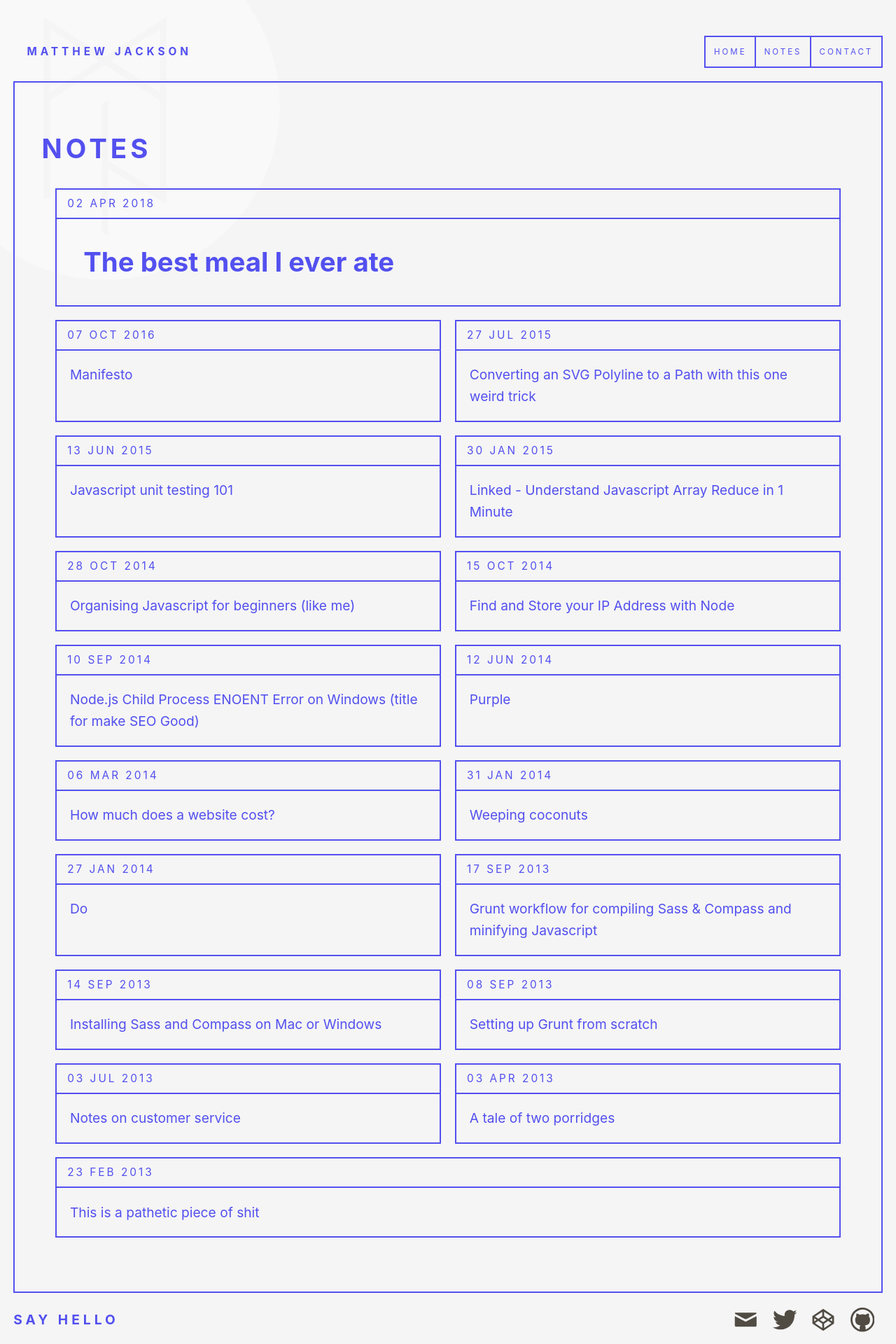
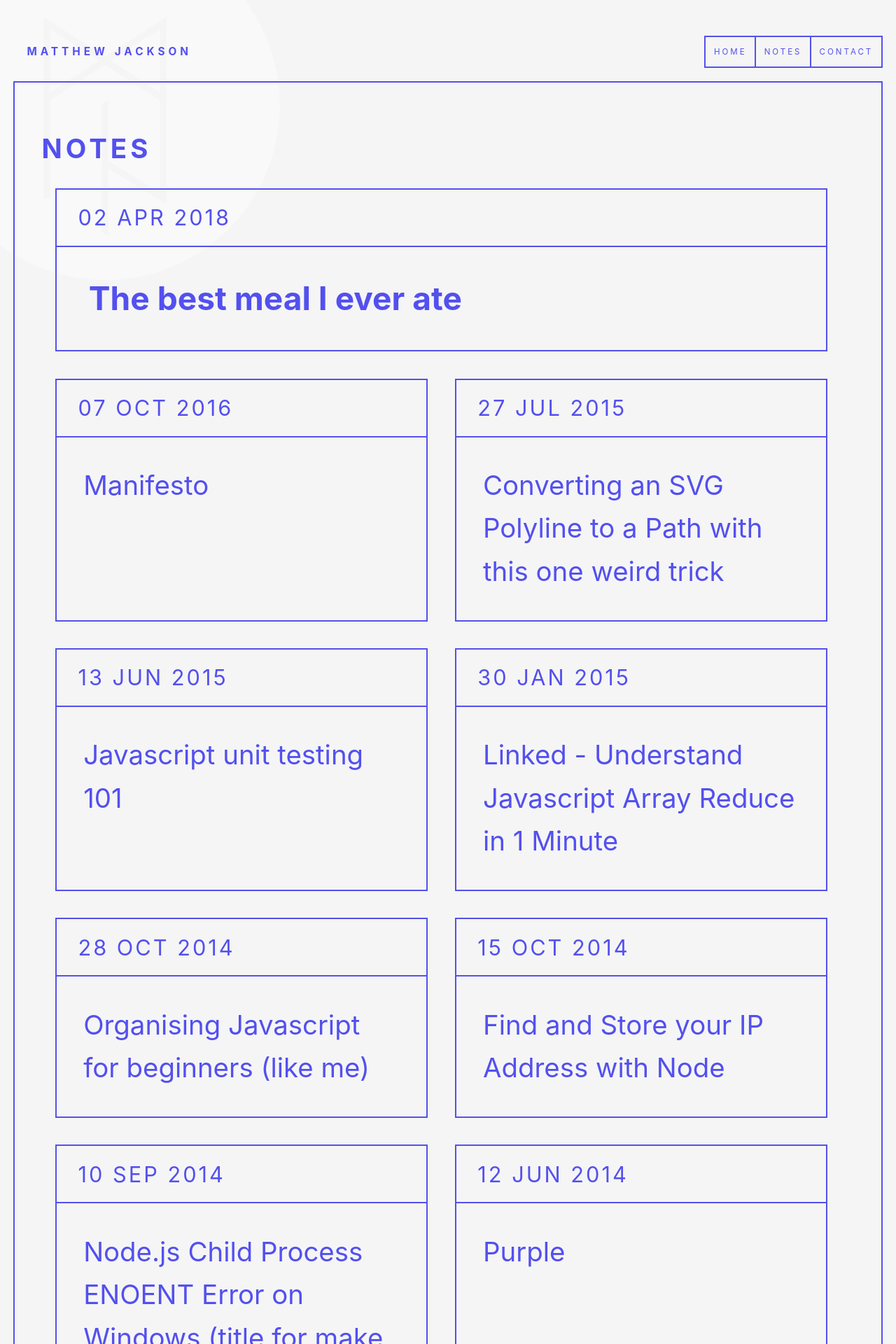
Before and after one commit to matthewbeta/matthew-jackson.com, a Jekyll site: the page built from notes/index.html, in a window 1280 px wide. Shown: the top 1920 px of the page at 70% size. Built offline with Jekyll 4.4.1, drawn with Linux system fonts in a browser that asks for light colours.

Commit message:
Some minor bug fixes

```diff
--- a/css/main.scss
+++ b/css/main.scss
@@ -26,6 +26,12 @@
 svg {
 	width: 100px;
 	display: block;
+}
+
+img {
+	display: inline-block;
+	width: 100%;
+	max-width: 100%;
 }
 
 html {
@@ -191,7 +197,7 @@
   	line-height: 1;
   	padding: .8em;
   	margin: 0 .28em .25em 0;
-  	width: 100%;
+  	// width: 100%;
   	clear: both;
   	font-weight: bold;
   	border-bottom: .25em solid;
@@ -342,10 +348,13 @@
 .posts {
   list-style-type: none;
 	display: flex;
+	flex-direction: column;
   flex-wrap: wrap;
 	padding: 0 0 0 1em;
+	@media all and (min-width: 750px) {
+		flex-direction: row;
+	}
 	time {
-		// background-color: $brand-color;
 		border-bottom: 2px solid $brand-color;
 		color: $brand-color;
 		padding: .5em 1em;
@@ -360,17 +369,18 @@
     flex-direction: column;
     border: 2px solid $brand-color;
     margin: 0 1em 1em 0 ;
-    @media all and (min-width: 750px) {
-      flex: 1 2 33%;
 
 		&:first-child {
 			flex: 2 1 100%;
 			a {
-					font-size: 2em;
+				font-size: 1.2em;
 				font-weight: bold;
 				line-height: 1.2;
 			}
 		}
+    @media all and (min-width: 750px) {
+      flex: 1 2 33%;
+			font-size: 2em;
     }
   }
 }
```
Lines whose indentation alone changed are shown as unchanged.
